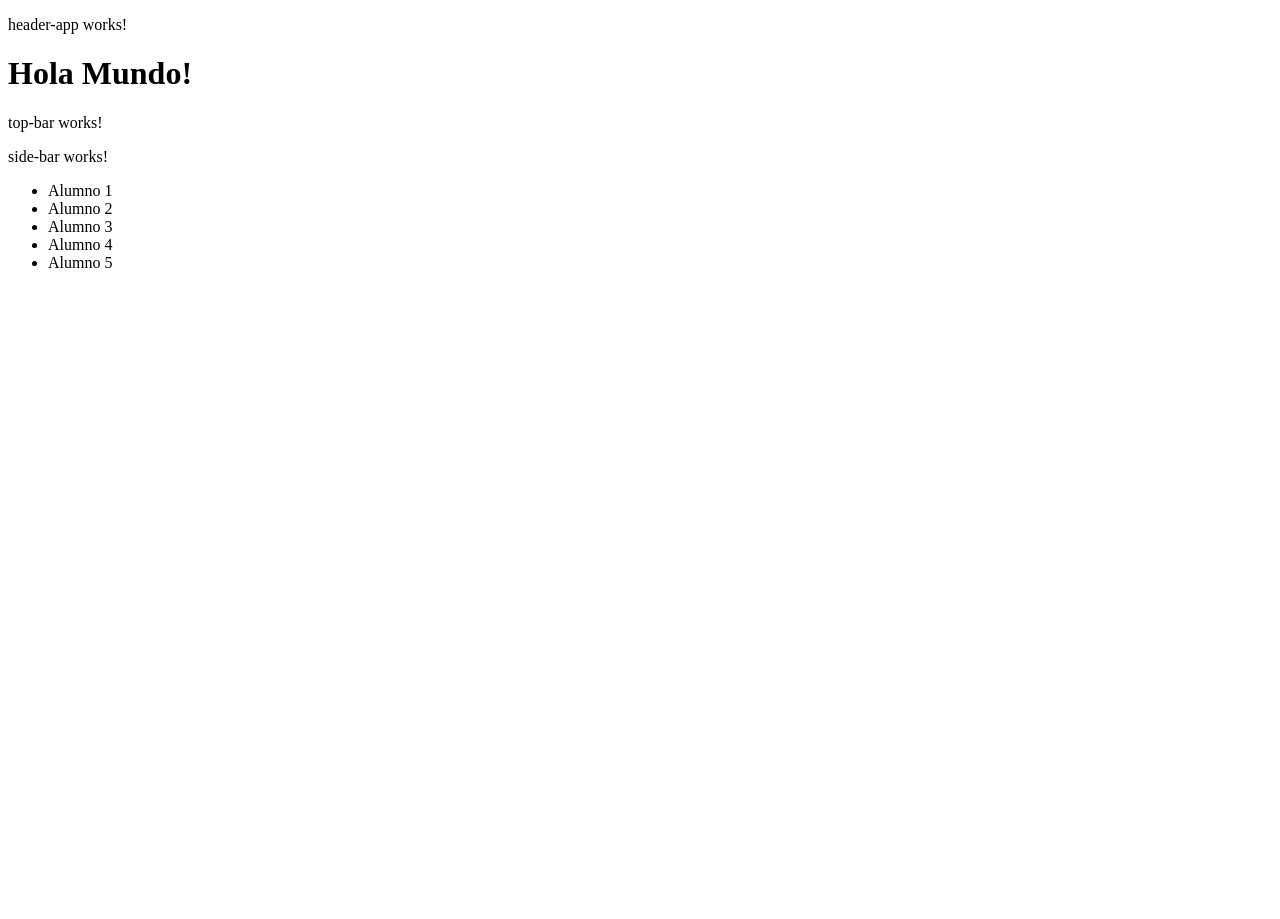
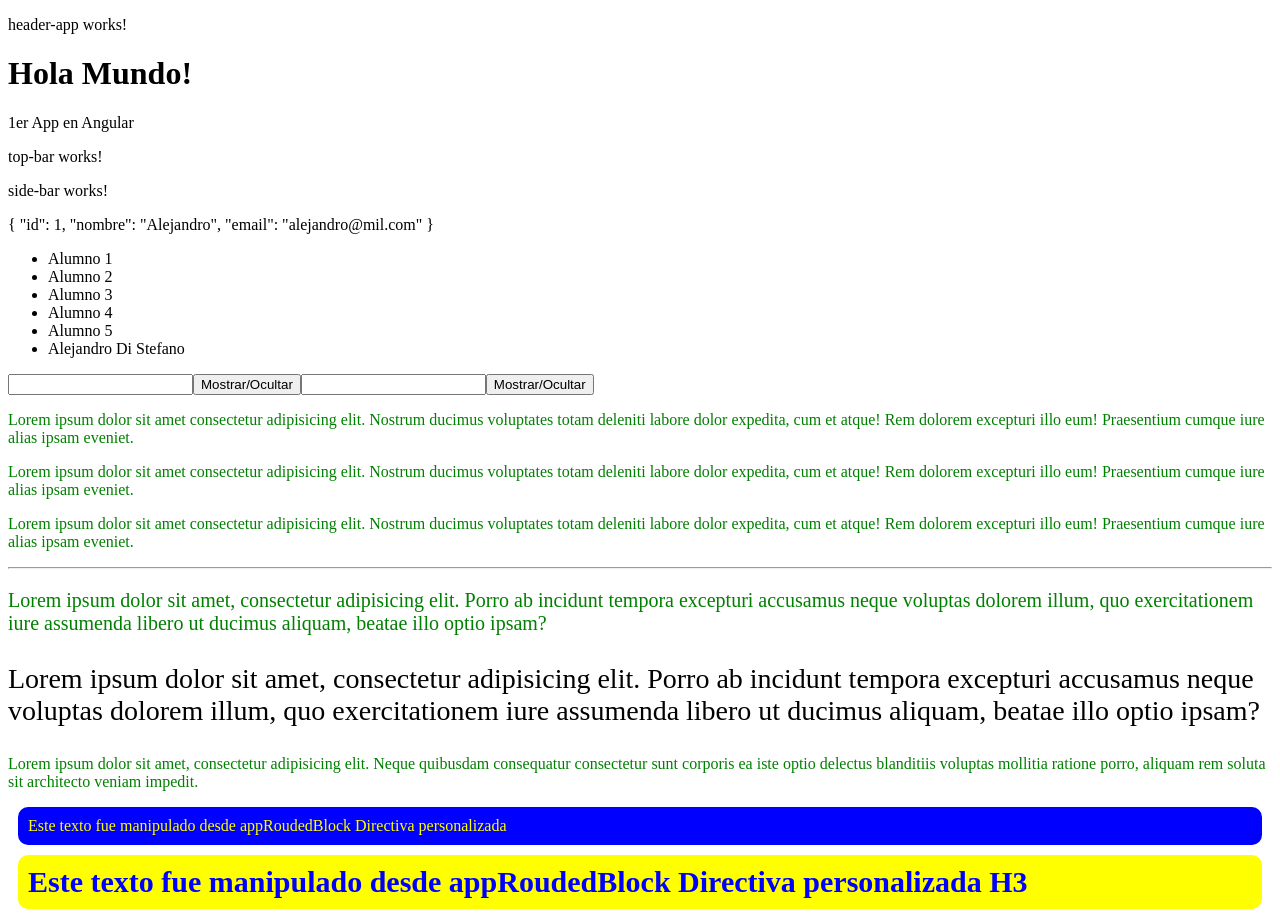
Before and after one commit to Drako01/angular__59435, an Angular app in the folder angular__59435/: page / in a window 1280 px wide. Before the commit the page ends 800 px from the top, so only its background shows below. Built offline with nearby package versions, Linux system fonts and the light colour scheme.

Commit message:
Clase 04

```diff
--- a/angular__59435/src/app/app.component.html
+++ b/angular__59435/src/app/app.component.html
@@ -1,8 +1,10 @@
 <app-main-wapper>
   <app-header-app />
+  {{ title }}
   <app-top-bar />
   <app-side-bar />
   <h1>Hola Mundo!</h1>
+  {{ persona | json }}
   <app-students />
 </app-main-wapper>
 <router-outlet />
--- a/angular__59435/src/app/app.component.ts
+++ b/angular__59435/src/app/app.component.ts
@@ -8,4 +8,9 @@ import { Component } from '@angular/core';
 export class AppComponent {
   title = '1er App en Angular';
   nombre = 'Alejandro';
+  persona = {
+    id: 1,
+    nombre: "Alejandro",
+    email: "alejandro@mil.com"
+  }
 }
--- a/angular__59435/src/app/app.module.ts
+++ b/angular__59435/src/app/app.module.ts
@@ -8,6 +8,7 @@ import { SideBarComponent } from './components/side-bar/side-bar.component';
 import { MainWapperComponent } from './components/main-wapper/main-wapper.component';
 import { HeaderAppComponent } from './components/header-app/header-app.component';
 import { StudentsComponent } from './pages/students/students.component';
+import { RoudedBlockDirective } from './shared/rouded-block.directive';
 
 @NgModule({
     declarations: [
@@ -16,7 +17,8 @@ import { StudentsComponent } from './pages/students/students.component';
         SideBarComponent,
         MainWapperComponent,
         HeaderAppComponent,
-        StudentsComponent
+        StudentsComponent,
+        RoudedBlockDirective
     ],
     imports: [
         BrowserModule,
--- a/angular__59435/src/app/pages/students/students.component.html
+++ b/angular__59435/src/app/pages/students/students.component.html
@@ -5,5 +5,50 @@
     <li>Alumno 3</li>
     <li>Alumno 4</li>
     <li>Alumno 5</li>
+    <li>{{ persona.nombre }} {{ persona.apellido}}</li>
   </ul>
 </aside>
+
+<input [type]="inputType"> <button (click)="alternarInputType()">Mostrar/Ocultar</button>
+<input [type]="inputType"> <button (mouseleave)="inputType = 'password'"
+  (mouseover)="inputType = 'text'">Mostrar/Ocultar</button>
+
+<p [ngClass]="hayError ? 'error' : 'success'">
+  Lorem ipsum dolor sit amet consectetur adipisicing elit. Nostrum ducimus voluptates totam deleniti labore dolor
+  expedita, cum et atque! Rem dolorem excepturi illo eum! Praesentium cumque iure alias ipsam eveniet.
+</p>
+
+<p [ngClass]="{ error: hayError, success: !hayError}">
+  Lorem ipsum dolor sit amet consectetur adipisicing elit. Nostrum ducimus voluptates totam deleniti labore dolor
+  expedita, cum et atque! Rem dolorem excepturi illo eum! Praesentium cumque iure alias ipsam eveniet.
+</p>
+
+<p [class.error]="hayError" [class.success]="!hayError">
+  Lorem ipsum dolor sit amet consectetur adipisicing elit. Nostrum ducimus voluptates totam deleniti labore dolor
+  expedita, cum et atque! Rem dolorem excepturi illo eum! Praesentium cumque iure alias ipsam eveniet.
+</p>
+
+<hr>
+
+<p [ngStyle]="{color: hayError ? 'red': 'green', fontSize: '20px'}">
+  Lorem ipsum dolor sit amet, consectetur adipisicing elit. Porro ab incidunt tempora excepturi accusamus neque voluptas
+  dolorem illum, quo exercitationem iure assumenda libero ut ducimus aliquam, beatae illo optio ipsam?
+</p>
+
+<p [style.font-size]="hayError ? '25px' : '28px'">
+  Lorem ipsum dolor sit amet, consectetur adipisicing elit. Porro ab incidunt tempora excepturi accusamus neque voluptas
+  dolorem illum, quo exercitationem iure assumenda libero ut ducimus aliquam, beatae illo optio ipsam?
+</p>
+
+<p [class]="'success'">
+  Lorem ipsum dolor sit amet, consectetur adipisicing elit. Neque quibusdam consequatur consectetur sunt corporis ea
+  iste optio delectus blanditiis voluptas mollitia ratione porro, aliquam rem soluta sit architecto veniam impedit.
+</p>
+
+
+<p appRoudedBlock>
+  Directiva personalizada
+</p>
+<h3 appRoudedBlock>
+  Directiva personalizada H3
+</h3>
--- a/angular__59435/src/app/pages/students/students.component.scss
+++ b/angular__59435/src/app/pages/students/students.component.scss
@@ -0,0 +1,6 @@
+.success {
+  color: green;
+}
+.error {
+  color: red;
+}
--- a/angular__59435/src/app/pages/students/students.component.ts
+++ b/angular__59435/src/app/pages/students/students.component.ts
@@ -6,5 +6,20 @@ import { Component } from '@angular/core';
   styleUrl: './students.component.scss'
 })
 export class StudentsComponent {
+  inputType = 'password';
+  hayError = false;
+  persona = {
+    id: 1,
+    nombre: "Alejandro",
+    apellido: "Di Stefano",
+    email: "alejandro@mil.com"
+  }
 
+  alternarInputType():void {
+    if(this.inputType === 'password') {
+      this.inputType = 'text'
+    } else {
+      this.inputType = 'password'
+    }
+  }
 }
--- /dev/null
+++ b/angular__59435/src/app/shared/rouded-block.directive.ts
@@ -0,0 +1,27 @@
+import { Directive, ElementRef } from '@angular/core';
+
+@Directive({
+  selector: '[appRoudedBlock]'
+})
+export class RoudedBlockDirective {
+
+  constructor(
+    private elementRef: ElementRef
+  ) {
+    elementRef.nativeElement.textContent = 'Este texto fue manipulado desde appRoudedBlock';
+    elementRef.nativeElement.style.backgroundColor = 'yellow';
+    elementRef.nativeElement.style.padding = '10px';
+    elementRef.nativeElement.style.margin = '10px';
+    elementRef.nativeElement.style.borderRadius = '10px';
+    elementRef.nativeElement.style.color = 'blue';
+    if (elementRef.nativeElement.tagName === 'P') {
+      elementRef.nativeElement.style.backgroundColor = 'blue';
+      elementRef.nativeElement.style.color = 'white';
+      elementRef.nativeElement.style.color = 'yellow';
+    } else {
+      elementRef.nativeElement.style.fontSize = '30px';
+    }
+
+  }
+
+}
```
